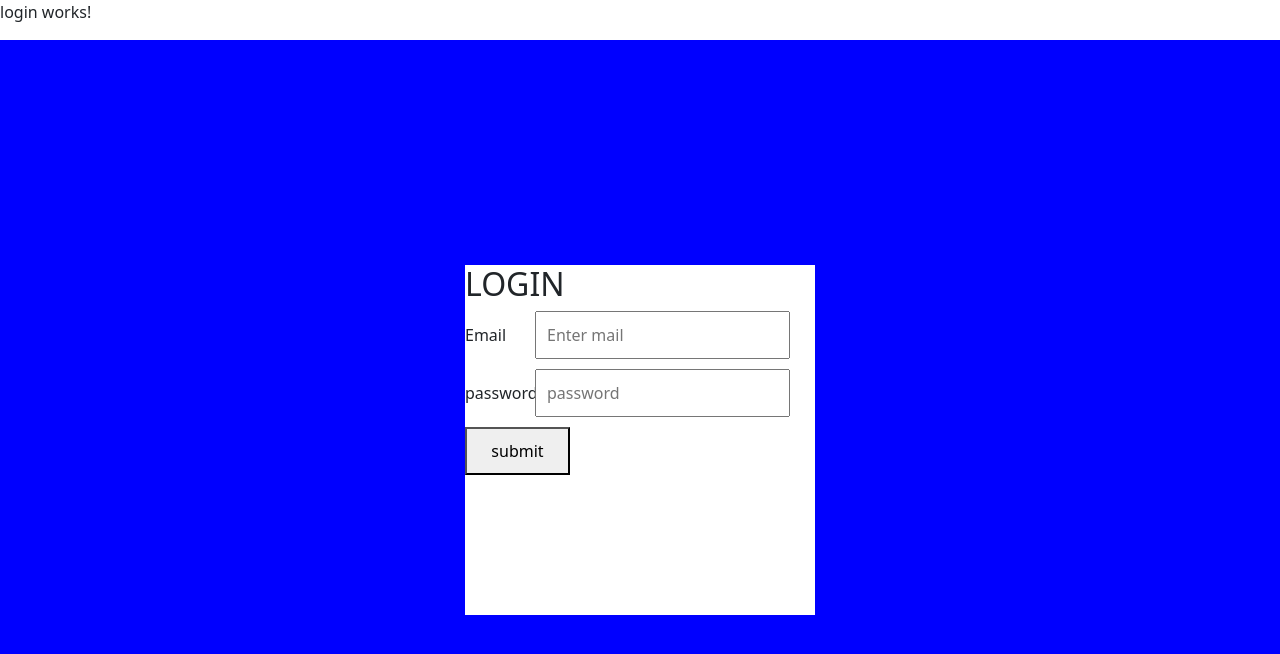
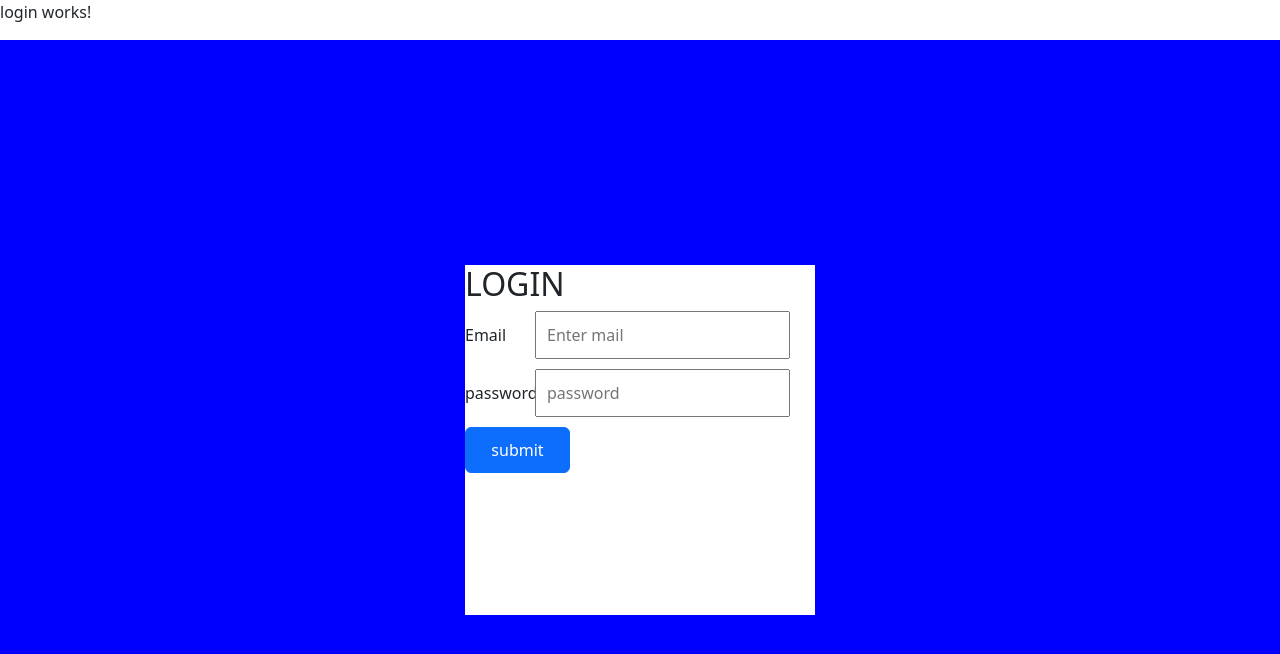
Before and after one commit to Rakeshmadhani/my-app3, an Angular app: page / in a window 1280 px wide. Shown: the top 654 px of the page. Built offline with nearby package versions, Linux system fonts and the light colour scheme.

Commit message:
login button color changed

```diff
--- a/src/app/login/login.component.html
+++ b/src/app/login/login.component.html
@@ -9,6 +9,6 @@
         <label>password</label>
         <input type="password" formControlName="password" placeholder="password">
         <br>
-        <button (click)="submit()">submit</button>
+        <button class="btn btn-primary">submit</button>
     </div>
 </div>
```
